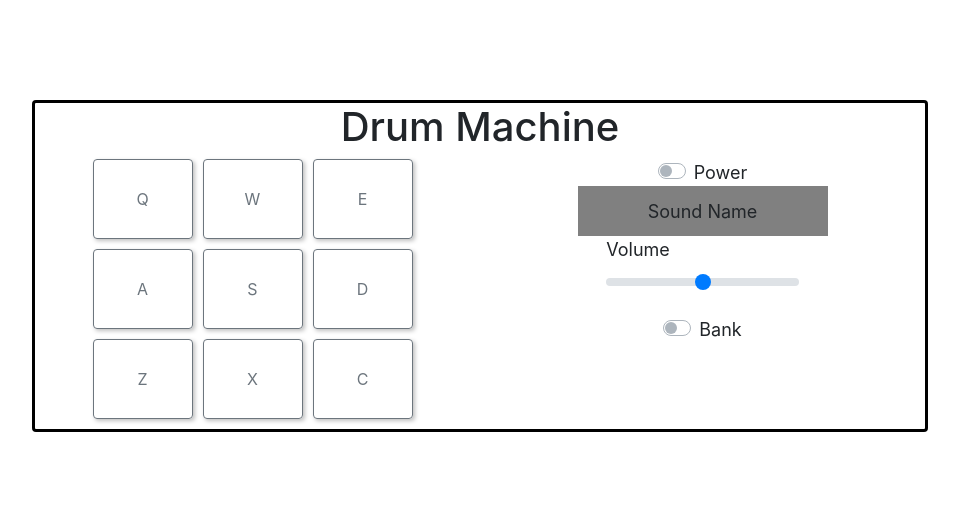
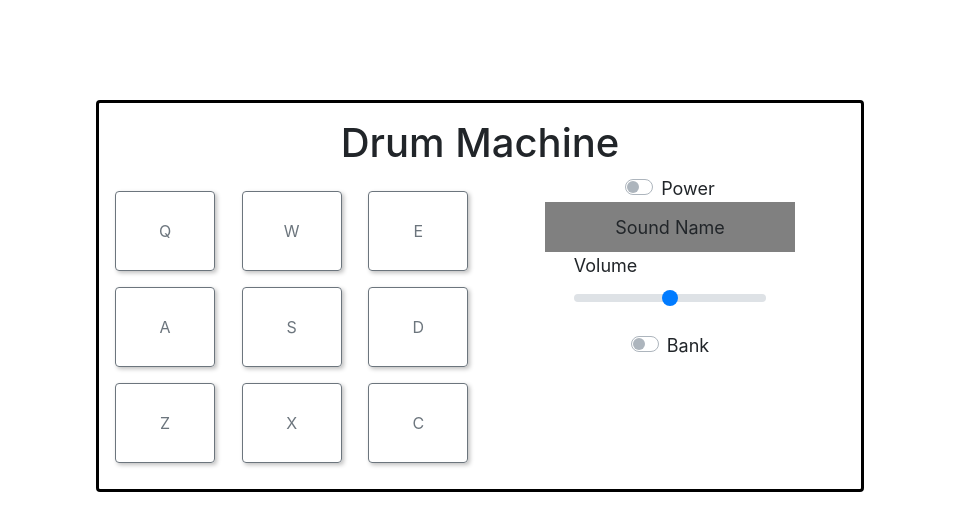
Before and after one commit to john-san/drum-machine, a React (Create React App) app: page / in a window 1280 px wide. Shown: the top 530 px of the page, without its empty margins (160-1119 px from the left). Built offline with nearby package versions, Linux system fonts and the light colour scheme.

Commit message:
add playSound sound function

```diff
--- a/src/App.js
+++ b/src/App.js
@@ -1,56 +1,19 @@
 import React from 'react';
-import { Container, Row, Col, Button, Form  } from 'react-bootstrap';
+import { Container, Row } from 'react-bootstrap';
+import PadBank from './components/PadBank';
+import ControlsContainer from './components/ControlsContainer';
 import './App.css';
 
 function App() {
   return (
-    <Container id="drum-machine">
+    <Container
+      id="drum-machine"
+      className="p-3"
+    >
       <h1 className="text-center">Drum Machine</h1>
-      <Row>
-        <Col xs={{span: 12}} md={{span: 6}} className="pad-bank">
-          <Row>
-            <Button variant="outline-secondary" className="drum-pad">Q</Button>
-            <Button variant="outline-secondary" className="drum-pad">W</Button>
-            <Button variant="outline-secondary" className="drum-pad">E</Button>
-          </Row>
-          <Row>
-            <Button variant="outline-secondary" className="drum-pad">A</Button>
-            <Button variant="outline-secondary" className="drum-pad">S</Button>
-            <Button variant="outline-secondary" className="drum-pad">D</Button>
-          </Row>
-          <Row>
-            <Button variant="outline-secondary" className="drum-pad">Z</Button>
-            <Button variant="outline-secondary" className="drum-pad">X</Button>
-            <Button variant="outline-secondary" className="drum-pad">C</Button>
-          </Row>
-        </Col>
-        <Col xs={{span: 12}} md={{span: 6}} className="controls-container">
-          <Row>
-            <Form.Check
-              type="switch"
-              id="power-switch"
-              label="Power"
-            />
-          </Row>
-          <Row>
-            <div id="sound-name">
-              <span>Sound Name</span>
-            </div>
-          </Row>
-          <Row>
-            <Form.Group controlId="formBasicRangeCustom">
-              <Form.Label>Volume</Form.Label>
-              <Form.Control type="range" custom />
-            </Form.Group>
-          </Row>
-          <Row>
-            <Form.Check
-              type="switch"
-              id="bank-switch"
-              label="Bank"
-            />
-          </Row>
-        </Col>
+      <Row id="display">
+        <PadBank />
+        <ControlsContainer />
       </Row>
     </Container>
   );
--- /dev/null
+++ b/src/components/ControlsContainer.js
@@ -0,0 +1,34 @@
+import React from 'react';
+import { Row, Col, Form } from 'react-bootstrap';
+
+export default function ControlsContainer() {
+  return (
+    <Col xs={{span: 12}} md={{span: 6}} className="controls-container">
+      <Row>
+        <Form.Check
+          type="switch"
+          id="power-switch"
+          label="Power"
+        />
+      </Row>
+      <Row>
+        <div id="sound-name">
+          <span>Sound Name</span>
+        </div>
+      </Row>
+      <Row>
+        <Form.Group controlId="formBasicRangeCustom">
+          <Form.Label>Volume</Form.Label>
+          <Form.Control type="range" custom />
+        </Form.Group>
+      </Row>
+      <Row>
+        <Form.Check
+          type="switch"
+          id="bank-switch"
+          label="Bank"
+        />
+      </Row>
+    </Col>
+  );
+}
--- /dev/null
+++ b/src/components/DrumButton.js
@@ -0,0 +1,15 @@
+import React from 'react';
+import { Button } from 'react-bootstrap';
+
+export default function DrumButton(props) {
+  return (
+    <Button
+      variant="outline-secondary"
+      className="drum-pad"
+      id={props.sound}
+      onClick={() => props.playAudio(props.url)}
+    >
+      { props.letter }
+    </Button>
+  )
+}
--- /dev/null
+++ b/src/components/PadBank.js
@@ -0,0 +1,87 @@
+import React, { Component } from 'react';
+import { Row, Col } from 'react-bootstrap';
+import DrumButton from './DrumButton';
+
+export default class PadBank extends Component {
+
+  playAudio = (url) => {
+    const audioEl = document.getElementsByClassName("audio-element")[0];
+    audioEl.src = url;
+    audioEl.play();
+  }
+
+  render() {
+    const bankOne = [
+      {
+        letter: "Q",
+        sound: "Heater-1",
+        url: "https://s3.amazonaws.com/freecodecamp/drums/Heater-1.mp3"
+      },
+      {
+        letter: "W",
+        sound: "Heater-2",
+        url: "https://s3.amazonaws.com/freecodecamp/drums/Heater-2.mp3"
+      },
+      {
+        letter: "E",
+        sound: "Heater-3",
+        url: "https://s3.amazonaws.com/freecodecamp/drums/Heater-3.mp3"
+      },
+      {
+        letter: "A",
+        sound: "Heater-4",
+        url: "https://s3.amazonaws.com/freecodecamp/drums/Heater-4_1.mp3"
+      },
+      {
+        letter: "S",
+        sound: "Clap",
+        url: "https://s3.amazonaws.com/freecodecamp/drums/Heater-6.mp3"
+      },
+      {
+        letter: "D",
+        sound: "Open-HH",
+        url: "https://s3.amazonaws.com/freecodecamp/drums/Dsc_Oh.mp3"
+      },
+      {
+        letter: "Z",
+        sound: "Kick-n'-Hat",
+        url: "https://s3.amazonaws.com/freecodecamp/drums/Kick_n_Hat.mp3"
+      },
+      {
+        letter: "X",
+        sound: "Kick",
+        url: "https://s3.amazonaws.com/freecodecamp/drums/Cev_H2.mp3"
+      },
+      {
+        letter: "C",
+        sound: "Closed-HH",
+        url: "https://s3.amazonaws.com/freecodecamp/drums/Cev_H2.mp3"
+      }
+    ];
+    return (
+
+        <Col xs={{span: 12}} md={{span: 6}} className="pad-bank">
+          <Row>
+          {
+            bankOne.map(item => {
+              return (
+                <Col xs={{span: 4}} className="mt-3">
+                  <DrumButton
+                    letter={item.letter}
+                    sound={item.sound}
+                    url={item.url}
+                    playAudio={this.playAudio}
+                  />
+                </Col>
+              )
+            })
+          }
+          </Row>
+          <audio className="audio-element">
+            <source src="https://assets.coderrocketfuel.com/pomodoro-times-up.mp3"></source>
+          </audio>
+        </Col>
+    );
+  }
+
+}
--- a/src/index.css
+++ b/src/index.css
@@ -35,7 +35,7 @@ body {
 
 @media(min-width: 1024px) {
   #drum-machine {
-    width: 70%;
+    width: 60%;
   }
 }
 
@@ -44,3 +44,9 @@ body {
     width: 50%;
   }
 }
+
+@media(min-width: 1600px) {
+  #drum-machine {
+    width: 40%;
+  }
+}
```
